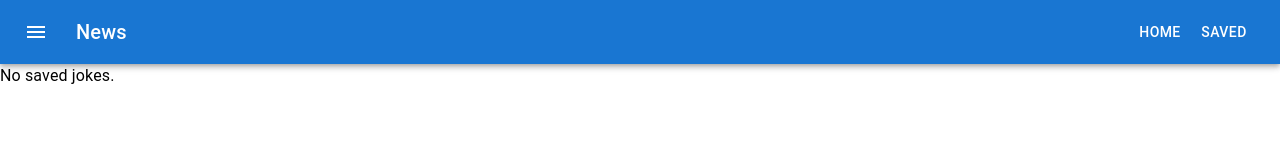
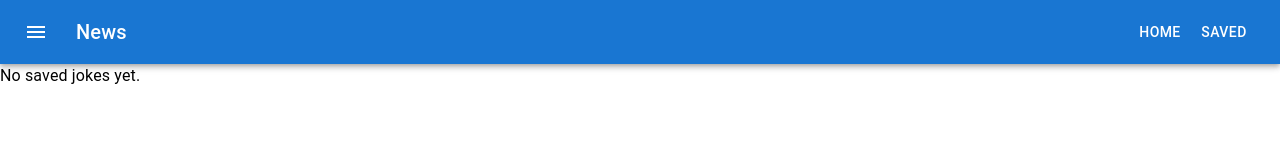
Before and after one commit to EskelinenElias/WebApps-Week11, a React (Vite) app: page /saved in a window 1280 px wide. Shown: the top 160 px of the page. Built offline with nearby package versions, Linux system fonts and the light colour scheme.

Commit message:
Task 5. Joke deletion functionality

```diff
--- a/src/App.tsx
+++ b/src/App.tsx
@@ -6,7 +6,7 @@ import SavedPage from './components/SavedPage';
 import useJokes from './hooks/useJokes';
 
 function Router() {
-  const { saveJoke, savedJokes } = useJokes();
+  const { savedJokes, saveJoke, deleteJoke } = useJokes();
   return (
     <div className="App">
       <BrowserRouter>
@@ -21,7 +21,7 @@ function Router() {
           { /* Saved page */}
           <Route path="/saved" element={
             <>
-              <SavedPage savedJokes={savedJokes}/>
+              <SavedPage savedJokes={savedJokes} deleteJoke={deleteJoke}/>
             </>
           }/>
         </Routes>
--- a/src/components/SavedPage.tsx
+++ b/src/components/SavedPage.tsx
@@ -1,21 +1,29 @@
-import Card from '@mui/material/Card';
-import Typography from '@mui/material/Typography';
 import IJoke from '../types/joke';
 import JokeContent from './JokeContent';
+import { Typography, Button, Card, CardContent } from '@mui/material/';
 
 interface SavedPageProps {
-    savedJokes: IJoke[];
+  savedJokes: IJoke[];
+  deleteJoke: (id: number) => void;
 }
 
-const SavedPage: React.FC<SavedPageProps> = ({ savedJokes }) => {
+const SavedPage: React.FC<SavedPageProps> = ({ savedJokes, deleteJoke }) => {
+
+  function handleDeleteJoke(id: number) {
+    deleteJoke(id);
+  }
+
   return (
     <>
       { savedJokes.length === 0 ? (
-        <Typography>No saved jokes.</Typography>
+        <Typography>No saved jokes yet.</Typography>
       ) : (
         savedJokes.map((joke) => (
           <Card key={joke.id}>
             <JokeContent setup={joke.setup} punchline={joke.punchline}/>
+            <CardContent>
+              <Button variant="contained" onClick={() => handleDeleteJoke(joke.id)}>Delete Joke</Button>
+            </CardContent>
           </Card>
         )
       )) }
--- a/src/hooks/useJokes.ts
+++ b/src/hooks/useJokes.ts
@@ -4,11 +4,18 @@ import IJoke from '../types/joke';
 const useJokes = () => {
   const [savedJokes, setSavedJokes] = useState<IJoke[]>([]);
 
+  // Function to save new joke
   const saveJoke = (newJoke: IJoke) => {
     setSavedJokes([...savedJokes, newJoke]);
   };
 
-  return { savedJokes, saveJoke };
+  // Function to delete jokes by id
+  const deleteJoke = (id: number) => {
+    const newSavedJokes = savedJokes.filter((joke) => joke.id !== id);
+    setSavedJokes(newSavedJokes);
+  }
+
+  return { savedJokes, saveJoke, deleteJoke};
 };
 
 export default useJokes;
```
